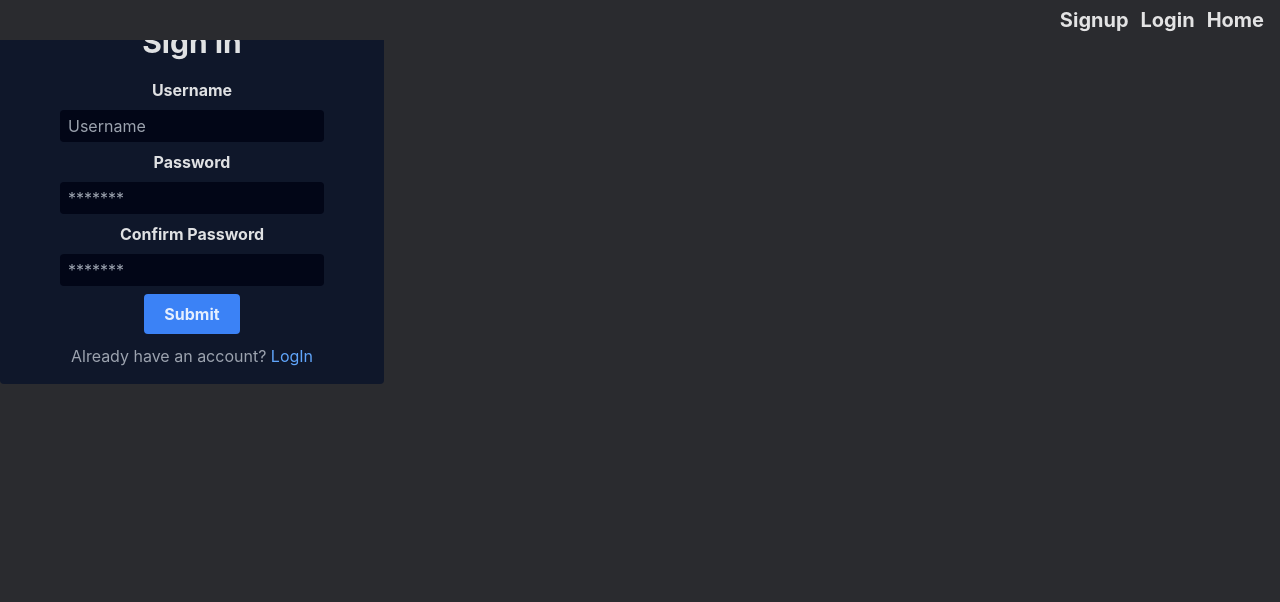
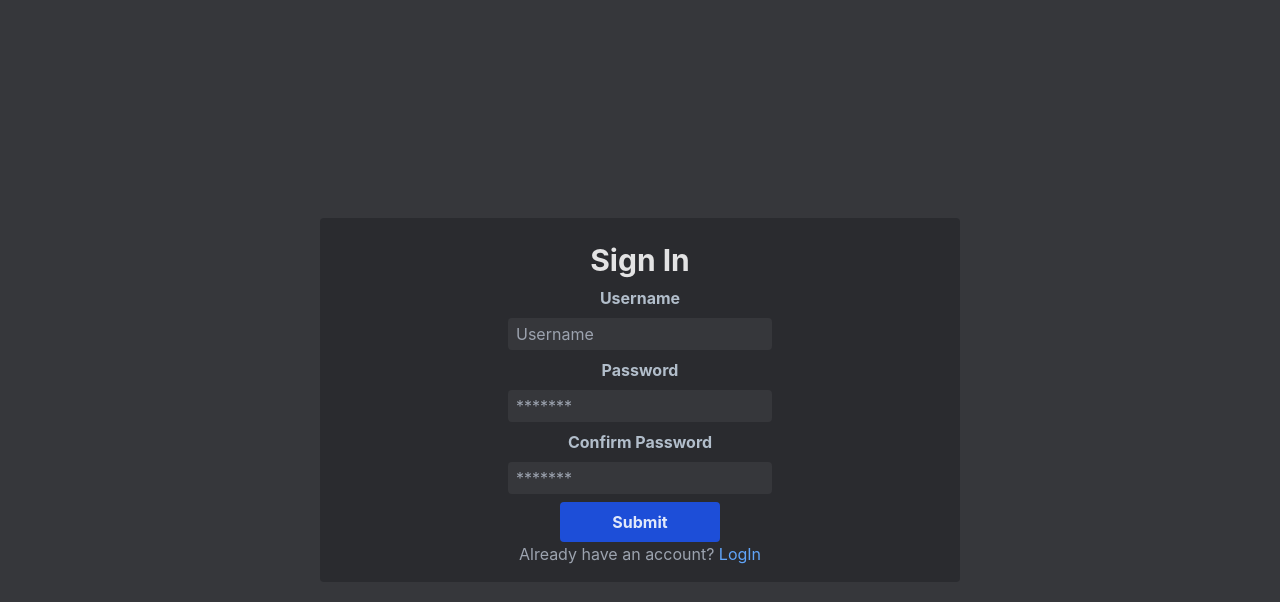
Before and after one commit to JuanseMaulini9/todo-MERN-frontend, a React (Vite) app: page /signup in a window 1280 px wide. Shown: the top 602 px of the page. Built offline with nearby package versions, Linux system fonts and the light colour scheme.

Commit message:
signup & login styles fixed

```diff
--- a/src/App.tsx
+++ b/src/App.tsx
@@ -12,19 +12,15 @@ function App() {
   return (
     <>
       <Routes>
+        <Route path="/signup" element={<SignUpPage />} />
+        <Route path="/login" element={<LoginPage />} />
         <Route path="/" element={<Layout />}>
           <Route path="/" element={<BoardPage />} />
-          <Route path="/signup" element={<SignUpPage />} />
-          <Route path="/login" element={<LoginPage />} />
           <Route element={<Protectedroute />}>
             <Route
               path="/board/"
               element={
-                !authUser.username ? (
-                  <Navigate to="/login" />
-                ) : (
-                  <BoardPage/>
-                )
+                !authUser.username ? <Navigate to="/login" /> : <BoardPage />
               }
             />
           </Route>
--- a/src/components/Auth/LoginForm.tsx
+++ b/src/components/Auth/LoginForm.tsx
@@ -30,7 +30,7 @@ const LoginForm = () => {
       className="flex flex-col justify-between items-center w-full gap-4"
       onSubmit={handleSubmit}
     >
-      <label htmlFor="username" className="font-bold">
+      <label htmlFor="username" className="font-bold text-text-main">
         Username
       </label>
       <input
@@ -38,10 +38,10 @@ const LoginForm = () => {
         name="username"
         type="text"
         placeholder="Username"
-        className="h-8 rounded p-2 bg-slate-950"
+        className="h-8 rounded p-2 bg-secondary-gray"
         onChange={handleInput}
       />
-      <label htmlFor="password" className="font-bold ">
+      <label htmlFor="password" className="font-bold text-text-main">
         Password
       </label>
       <input
@@ -49,11 +49,11 @@ const LoginForm = () => {
         name="password"
         type="password"
         placeholder="*******"
-        className="h-8 rounded p-2 bg-slate-950"
+        className="h-8 rounded p-2 bg-secondary-gray"
         onChange={handleInput}
       />
 
-      <button className="font-bold bg-blue-500 w-1/4 rounded py-2 hover:bg-blue-700">
+      <button className="font-bold bg-blue-700 w-1/4 rounded py-2 hover:bg-blue-500">
         Submit
       </button>
     </form>
--- a/src/components/Auth/SignUpForm.tsx
+++ b/src/components/Auth/SignUpForm.tsx
@@ -31,7 +31,7 @@ const SignUpForm = () => {
       className="flex flex-col justify-between items-center w-full gap-2"
       onSubmit={handleSubmit}
     >
-      <label htmlFor="username" className="font-bold">
+      <label htmlFor="username" className="font-bold text-text-main">
         Username
       </label>
       <input
@@ -39,10 +39,10 @@ const SignUpForm = () => {
         name="username"
         type="text"
         placeholder="Username"
-        className="h-8 rounded p-2 bg-slate-950"
+        className="h-8 rounded p-2 bg-secondary-gray"
         onChange={handleInput}
       />
-      <label htmlFor="password" className="font-bold ">
+      <label htmlFor="password" className="font-bold text-text-main">
         Password
       </label>
       <input
@@ -50,10 +50,10 @@ const SignUpForm = () => {
         name="password"
         type="password"
         placeholder="*******"
-        className="h-8 rounded p-2 bg-slate-950"
+        className="h-8 rounded p-2 bg-secondary-gray"
         onChange={handleInput}
       />
-      <label htmlFor="confirmPass" className="font-bold ">
+      <label htmlFor="confirmPass" className="font-bold text-text-main">
         Confirm Password
       </label>
       <input
@@ -61,10 +61,10 @@ const SignUpForm = () => {
         name="confirmPass"
         type="password"
         placeholder="*******"
-        className="h-8 rounded p-2 bg-slate-950"
+        className="h-8 rounded p-2 bg-secondary-gray"
         onChange={handleInput}
       />
-      <button className="font-bold bg-blue-500 w-1/4 rounded py-2 hover:bg-blue-700">
+      <button className="font-bold bg-blue-700 w-1/4 rounded py-2 hover:bg-blue-500">
         Submit
       </button>
     </form>
--- a/src/pages/LoginPage.tsx
+++ b/src/pages/LoginPage.tsx
@@ -3,15 +3,15 @@ import LoginForm from "../components/Auth/LoginForm";
 
 const LoginPage = () => {
   return (
-    <>
-      <div className="bg-slate-900 rounded flex flex-col justify-between items-center text-center w-96 h-96">
-        <h2 className="font-bold text-3xl mt-4 py-2">Login</h2>
+    <div className="flex justify-center items-center w-screen h-screen bg-secondary-gray">
+      <div className="bg-main-gray rounded flex flex-col justify-between items-center text-center w-1/2">
+        <h2 className="font-bold text-3xl mt-4 py-2 text-text-main">Login</h2>
         <LoginForm></LoginForm>
         <p className="mb-4 text-gray-400">
           Not have an account? <span className="text-blue-400 hover:underline cursor-pointer"><Link to='/signup'>Sign Up</Link></span>
         </p>
       </div>
-    </>
+    </div>
   );
 };
 
--- a/src/pages/SignUpPage.tsx
+++ b/src/pages/SignUpPage.tsx
@@ -4,15 +4,15 @@ import SignUpForm from "../components/Auth/SignUpForm";
 
 const SignUpPage = () => {
   return (
-    <>
-      <div className="bg-slate-900 rounded flex flex-col justify-between items-center text-center w-96 h-96">
+    <div className="flex justify-center items-center w-screen h-screen bg-secondary-gray">
+      <div className="bg-main-gray rounded flex flex-col justify-between items-center text-center w-1/2">
         <h2 className="font-bold text-3xl mt-4 py-2">Sign In</h2>
         <SignUpForm></SignUpForm>
         <p className="mb-4 text-gray-400">
           Already have an account? <span className="text-blue-400 hover:underline cursor-pointer"><Link to='/login'>LogIn</Link></span>
         </p>
       </div>
-    </>
+    </div>
   );
 };
 
```
